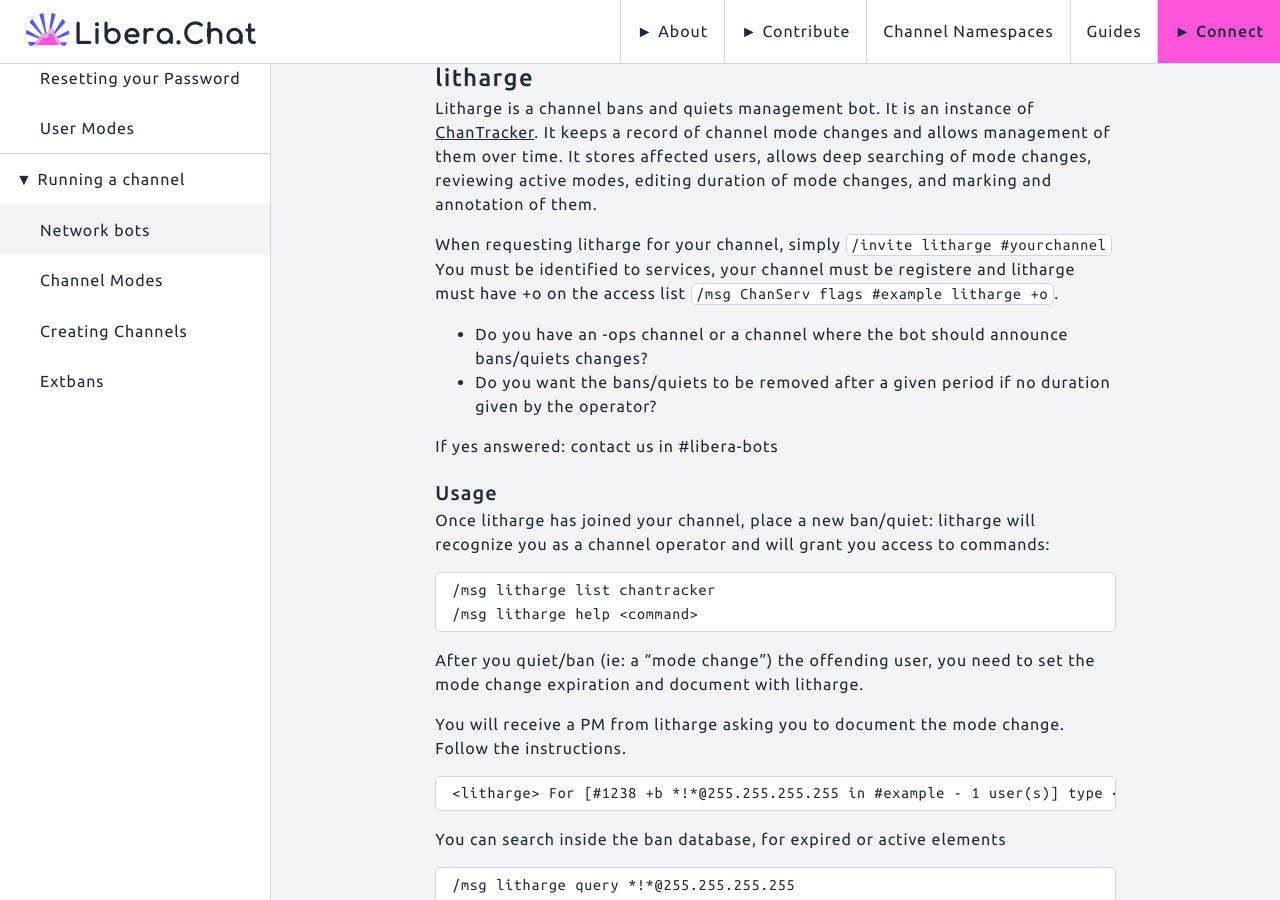
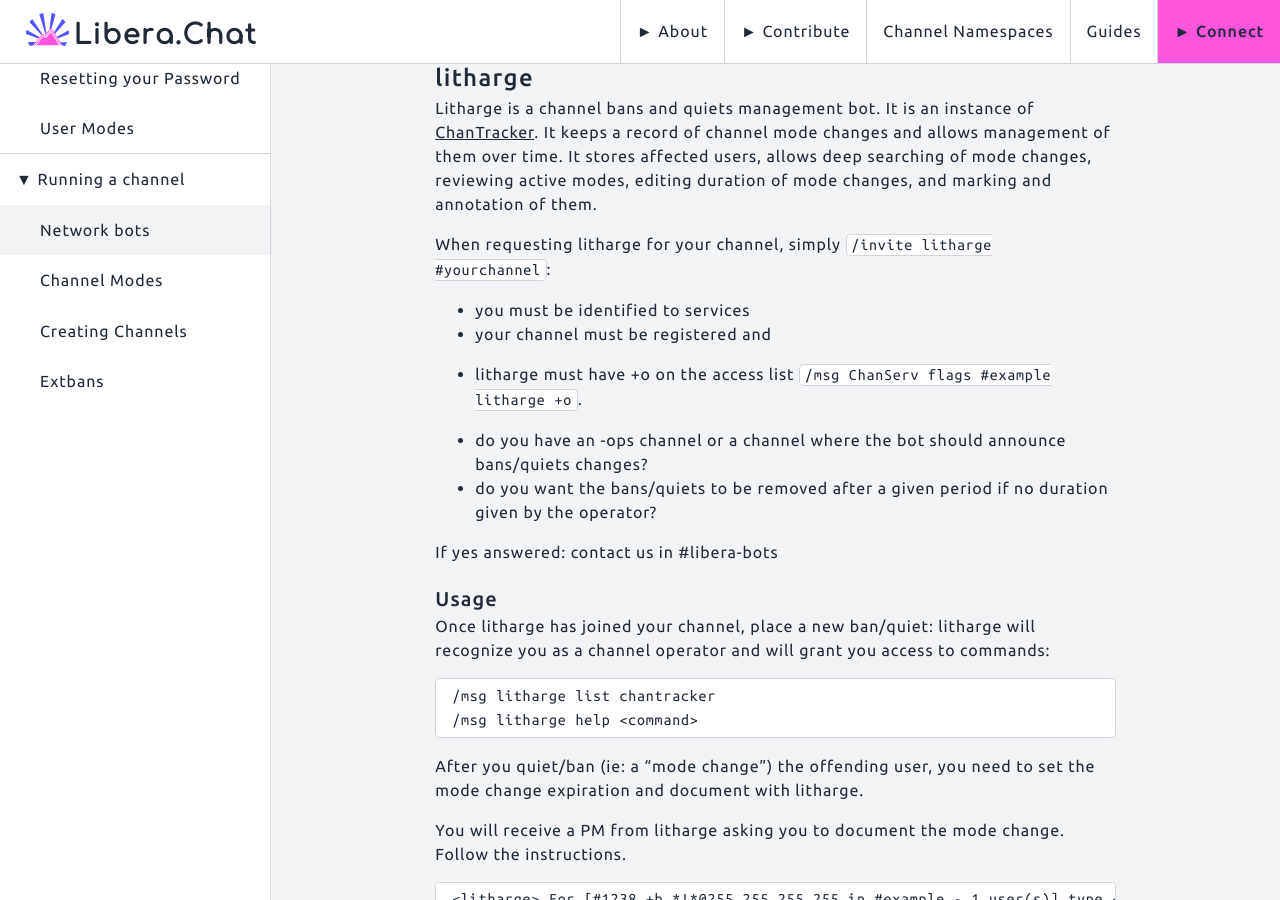
Before and after one commit to Libera-Chat/libera-chat.github.io, a Jekyll site: the page built from content/_guides/bots.md, in a window 1280 px wide and 900 px high, scrolled down 578 px. Built offline with Jekyll 4.4.1, drawn with Linux system fonts in a browser that asks for light colours.

Commit message:
Update bots.md

```diff
--- a/content/_guides/bots.md
+++ b/content/_guides/bots.md
@@ -33,13 +33,15 @@
 affected users, allows deep searching of mode changes, reviewing active modes,
 editing duration of mode changes, and marking and annotation of them.
 
-When requesting litharge for your channel, simply `/invite litharge #yourchannel`
-You must be identified to services, your channel must be registere and
-litharge must have +o on the access list `/msg ChanServ flags #example litharge +o`.
+When requesting litharge for your channel, simply `/invite litharge #yourchannel`:
 
-- Do you have an -ops channel or a channel where the bot should announce
+- you must be identified to services
+- your channel must be registered and
+- litharge must have +o on the access list `/msg ChanServ flags #example litharge +o`.
+
+- do you have an -ops channel or a channel where the bot should announce
   bans/quiets changes?
-- Do you want the bans/quiets to be removed after a given period if no
+- do you want the bans/quiets to be removed after a given period if no
   duration given by the operator?
 
 If yes answered: contact us in #libera-bots
```
